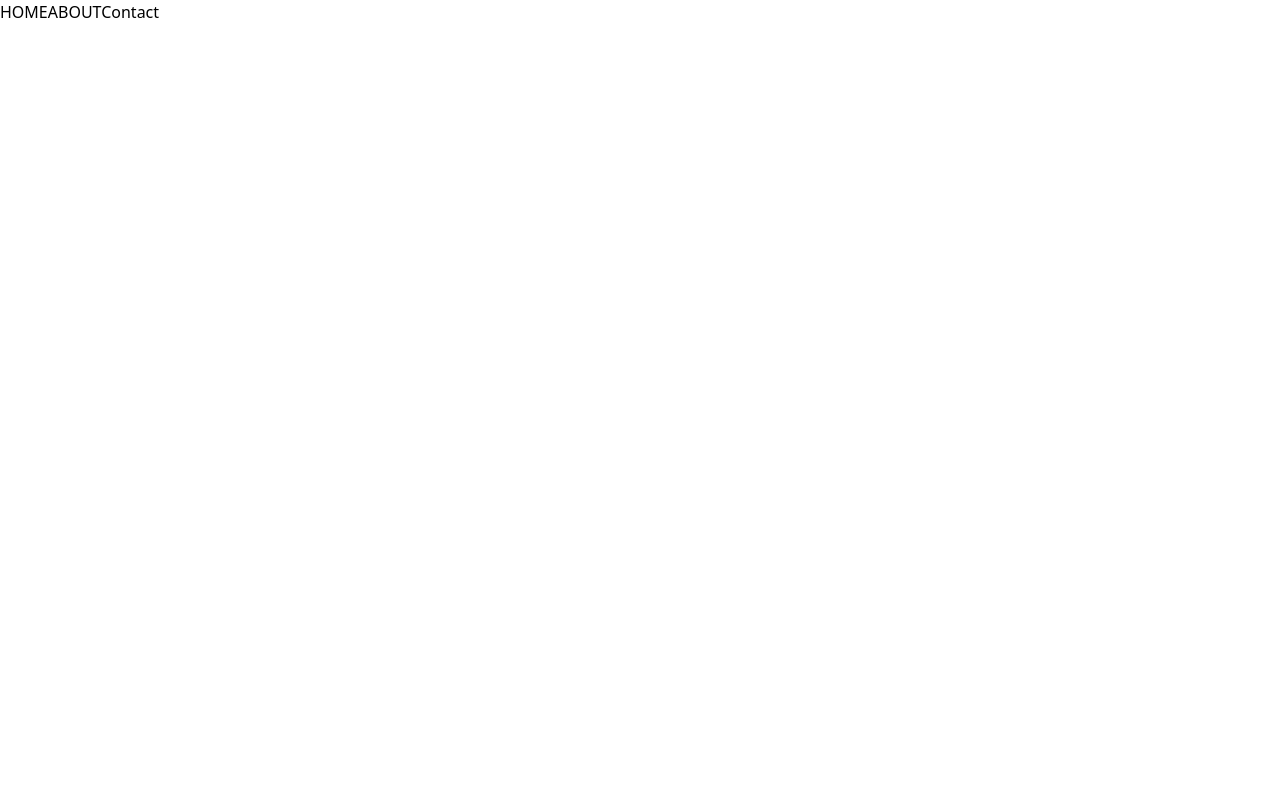
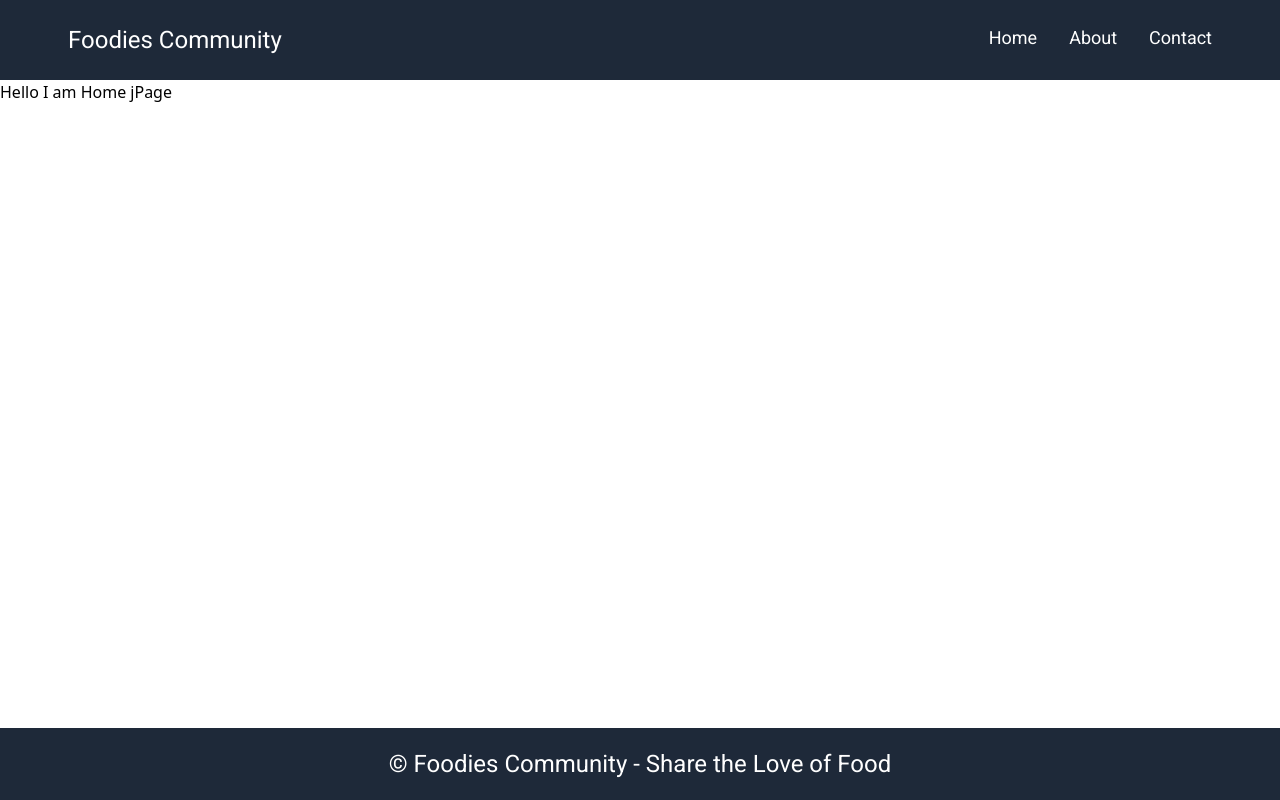
Before and after one commit to akshansh-kakkkar/food-platform-next-js, a Next.js app: page / in a window 1280 px wide. Built offline with nearby package versions, Linux system fonts and the light colour scheme.

Commit message:
made footer and navbar

```diff
--- a/app/about/page.js
+++ b/app/about/page.js
@@ -1,5 +1,7 @@
-export default aboutPage(){
+export default function aboutPage(){
   return(
-    <div></div>
+    <div className="bg-orange-500">
+    <p>Hello My Name is adfssdfdasfasdf Page</p>
+    </div>
   )
 }
--- a/app/layout.js
+++ b/app/layout.js
@@ -1,28 +1,32 @@
-import { Geist, Geist_Mono } from "next/font/google";
+import Link from "next/link";
 import "./globals.css";
-
-const geistSans = Geist({
-  variable: "--font-geist-sans",
+import { Roboto } from "next/font/google";
+const roboto = Roboto({
   subsets: ["latin"],
 });
-
-const geistMono = Geist_Mono({
-  variable: "--font-geist-mono",
-  subsets: ["latin"],
-});
-
-export const metadata = {
-  title: "Create Next App",
-  description: "Generated by create next app",
-};
-
 export default function RootLayout({ children }) {
   return (
-    <html
-      lang="en"
-      className={`${geistSans.variable} ${geistMono.variable} h-full antialiased`}
-    >
-      <body className="min-h-full flex flex-col">{children}</body>
+    <html lang="en">
+      <body>
+        <header>
+          <nav className="bg-gray-800">
+            <div className="flex justify-between text-white text-2xl  py-6 px-5">
+              <div className={`mx-12 text-2xl ${roboto.className} `}>
+                Foodies Community
+              </div>
+              <div className={`flex gap-8 mx-12 ${roboto.className} text-lg`}>
+                <Link href={"/"}>Home</Link>
+                <Link href={"/about"}>About</Link>
+                <Link href={"/contact"}>Contact</Link>
+              </div>
+            </div>
+          </nav>
+        </header>
+        <main>{children}</main>
+        <footer>
+          <p className={`bg-gray-800 bottom-0 absolute w-full py-5 flex justify-center ${roboto.className} text-2xl text-white`}>&copy; Foodies Community - Share the Love of Food</p>
+        </footer>
+      </body>
     </html>
   );
 }
--- a/app/page.js
+++ b/app/page.js
@@ -1,16 +1,9 @@
-import Image from "next/image";
 import Link from "next/link";
 
 export default function Home() {
   return (
-
     <div>
-      <nav>
-        <Link href='/'>HOME</Link>
-        <Link href='/about'>ABOUT</Link>
-        <Link href='/contact'>Contact</Link>
-      </nav>
+      <main>Hello I am Home jPage</main>
     </div>
-
   );
 }
```
